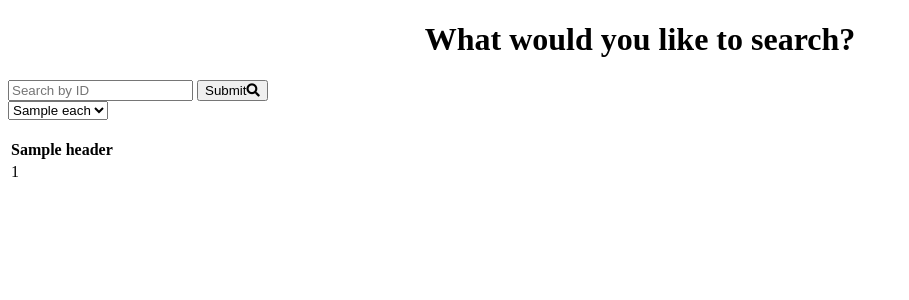
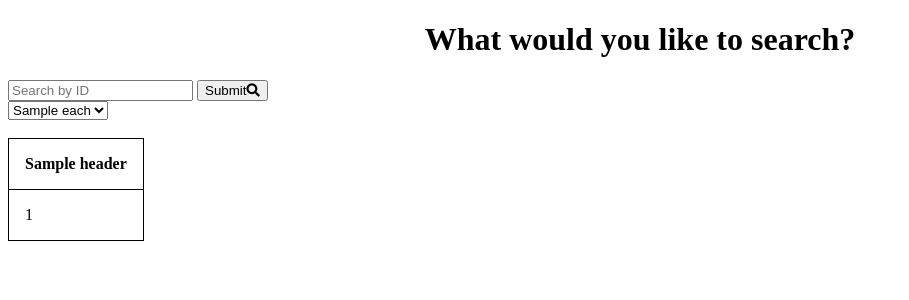
Before and after one commit to TainaMalave/st-remy-fire-department-iis, a Flask app: template app/templates/search.html in a window 1280 px wide. Shown: the top 300 px of the page, without its empty margins (0-909 px from the left). Run offline with Flask 2, Linux system fonts and the light colour scheme; the template is opened without the code that fills it: most values are stand-ins (such as "Sample title", 1, 10 or a date in 2020); some libraries are stand-ins or nearby versions.

Commit message:
styled the tables in search function

```diff
--- a/app/static/css/styles.css
+++ b/app/static/css/styles.css
@@ -1,7 +1,29 @@
 .navbar-custom {
-    background-color: #286A9F !important;
+  background-color: #286a9f !important;
 }
 
 .navbar-custom a {
-    color: #fff !important;
+  color: #fff !important;
 }
+
+/* Styling Tables */
+
+table,
+th,
+td {
+  border: 1px solid black;
+  border-collapse: collapse;
+}
+
+th,
+td {
+  padding: 1rem;
+}
+
+th {
+  text-align: left;
+}
+
+table {
+  border-spacing: 0.313rem;
+}
```
